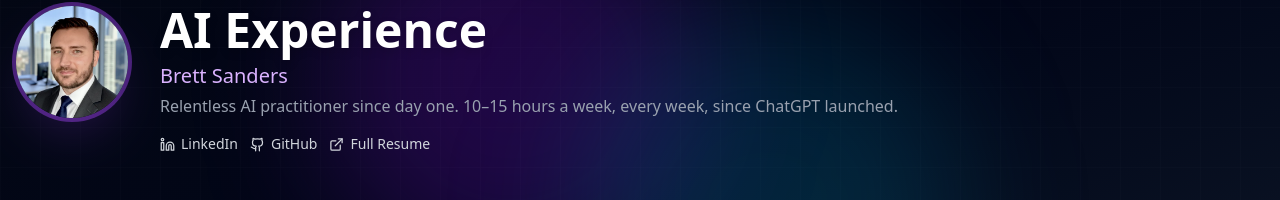
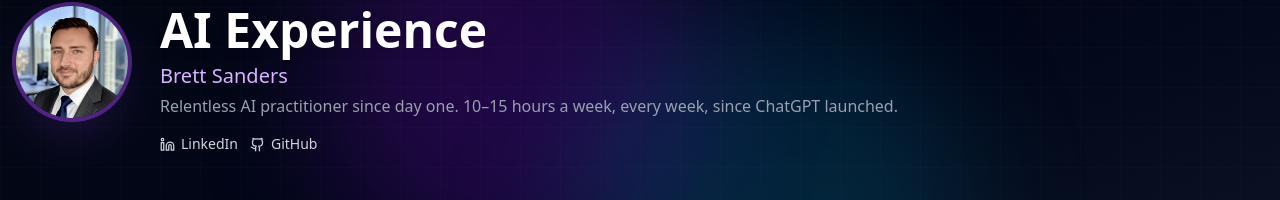
Before and after one commit to DontFretBrett/portfolio, a React (Vite) app: page /ai in a window 1280 px wide. Shown: the part 190-390 px from the top of the page. Built offline with nearby package versions, Linux system fonts and the light colour scheme.

Commit message:
Remove full resume link from /ai page
Co-authored-by: DontFretBrett <2250379+DontFretBrett@users.noreply.github.com>

```diff
--- a/src/pages/AIExperiencePage.tsx
+++ b/src/pages/AIExperiencePage.tsx
@@ -364,9 +364,6 @@ export default function AIExperiencePage() {
                 <a href="https://github.com/DontFretBrett" target="_blank" rel="noopener noreferrer"
                   className="flex items-center gap-1.5 text-gray-300 hover:text-purple-400 transition-colors">
                   <Github size={15} /><span>GitHub</span>
-                </a>
-                <a href="https://www.brettsanders.com/resume" className="flex items-center gap-1.5 text-gray-300 hover:text-purple-400 transition-colors">
-                  <ExternalLink size={15} /><span>Full Resume</span>
                 </a>
               </div>
             </motion.div>
@@ -744,10 +741,6 @@ export default function AIExperiencePage() {
                 className="inline-flex items-center gap-2 bg-gray-700 hover:bg-gray-600 text-white font-semibold px-6 py-2.5 rounded-full transition-colors">
                 <Github size={16} /> GitHub
               </a>
-              <a href="https://www.brettsanders.com/resume"
-                className="inline-flex items-center gap-2 bg-gray-700 hover:bg-gray-600 text-white font-semibold px-6 py-2.5 rounded-full transition-colors">
-                <ExternalLink size={16} /> Full Resume
-              </a>
             </div>
           </motion.div>
         </section>
```
